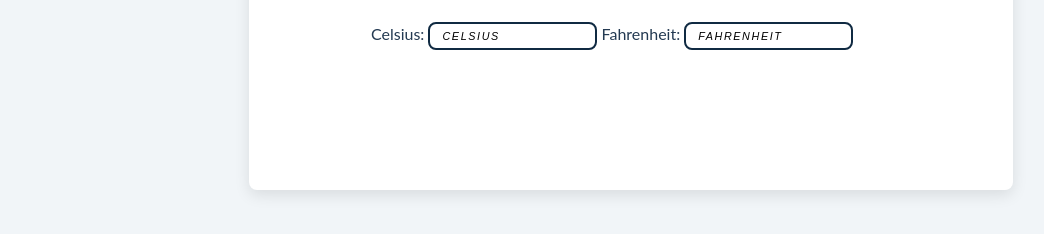
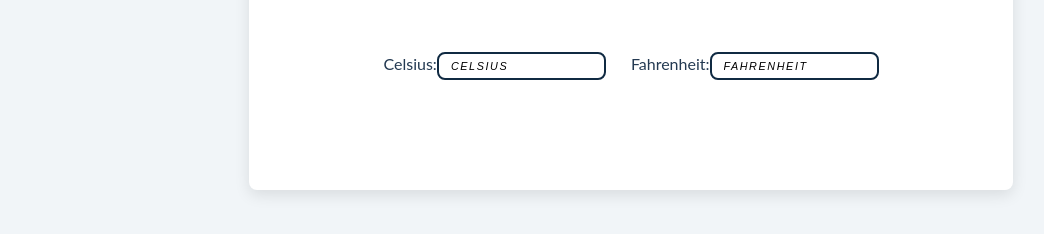
Before and after one commit to 10hley-syl20/temperature-converter, a plain HTML site: page index.html in a window 1280 px wide. Shown: the part 250-484 px from the top of the page, without its empty margins (9-1053 px from the left). Drawn offline with Linux system fonts and the light colour scheme.

Commit message:
Update index.html

```diff
--- a/index.html
+++ b/index.html
@@ -15,20 +15,24 @@
     <div class="leftside">Dishley Sylvain</div>
   </div>
 <div class="container">
-<div class="head">Temperature converter</div>
-<div class="content">
-  <form action="" method="get">
-    <label class="label">
-      Celsius:
-      <input type="number" class="input1" value="" placeholder="Celsius">
-    </label>
+  <div class="main">
+    <div class="head">Temperature converter</div>
+    <div class="content">
+      <div class="lside">
+<label class="label1">
+  Celsius:<input type="number" class="input1" value="" placeholder="Celsius">
+</label>
+      </div>
 
-    <label class="label">
-    Fahrenheit:
-  <input type="number" class="input2" value="" placeholder="Fahrenheit">
-    </label>
+        <div class="rside">
+<label class="labe2">
+  Fahrenheit:<input type="number" class="input2" value="" placeholder="Fahrenheit">
+</label>
+        </div>
 
-  </form>
+
+  </div>
+
 
 
 </div>
```
